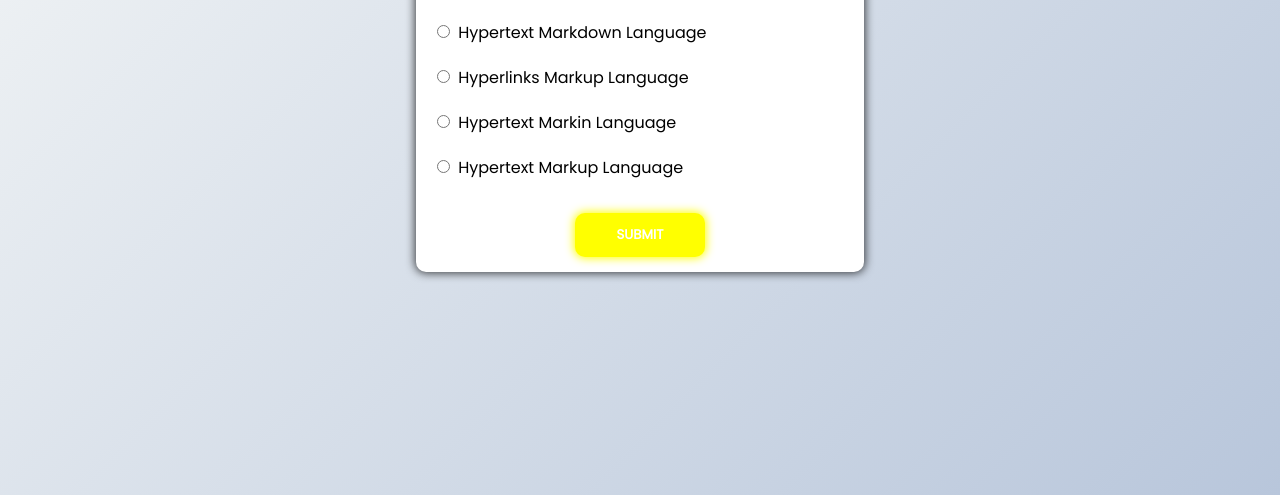
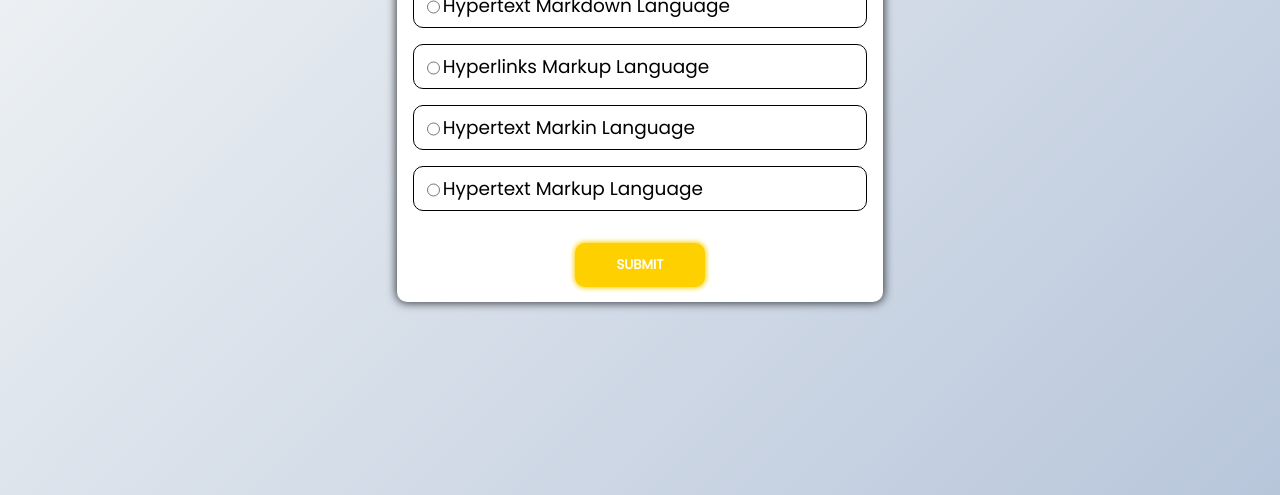
Before and after one commit to velcss/velquiz, a plain HTML site: page htmlquestions.html in a window 1280 px wide. Shown: the part 305-800 px from the top of the page. Drawn offline with Linux system fonts and the light colour scheme.

Commit message:
Add files via upload

```diff
--- /dev/null
+++ b/html.js
@@ -0,0 +1,174 @@
+const quizData = [
+    {
+        question: "1. What does HTML stands for?",
+        a: "Hypertext Markdown Language",
+        b: "Hyperlinks Markup Language",
+        c: "Hypertext Markin Language",
+        d: "Hypertext Markup Language",
+        correct: "d",
+    },
+    {
+        question: "2. Who is making the Web standards?",
+        a: "Google",
+        b: "Microsoft",
+        c: "Mozilla",
+        d: "The World Wide Consortium",
+        correct: "d",
+    },
+    {
+        question: "3. Choose the correct HTML element for the largest heading",
+        a: "<heading>",
+        b: "<h1>",
+        c: "<head>",
+        d: "<h6>",
+        correct: "b",
+    },
+    {
+        question: "4. What is the correct HTMl element for inserting a line break?",
+        a: "<break>",
+        b: "<br>",
+        c: "<lb>",
+        d: "<linebreak>",
+        correct: "b",
+    },
+    {
+        question: "5. Choose the correct HTML element to define important text",
+        a: "<b>",
+        b: "<strong>",
+        c: "<important",
+        d: "<i>",
+        correct: "b",
+    },
+
+    {
+        question: "6. Choose the correct HTML element to define emphasized text",
+        a: "<i>",
+        b: "<italic>",
+        c: "<em>",
+        d: "<emphasized>",
+        correct: "c",
+    },
+    {
+        question: "7. Which character is used to indicate an end tag?",
+        a: "*",
+        b: "/",
+        c: "<>",
+        d: "^",
+        correct: "b",
+    },
+    {
+        question: "8.Which of these elements are all <table> elements?",
+        a: "<thead><body><tr>",
+        b: "<table><head><tfoot>",
+        c: "<table><tr><tt>",
+        d: "<table><tr><td>",
+        correct: "d",
+    },
+    {
+        question: "9.How can you make a numbered list?",
+        a: "<ol>",
+        b: "<dl>",
+        c: "<ul>",
+        d: "<list>",
+        correct: "a",
+    },
+    {
+        question: "10. How can you make a bulleted list?",
+        a: "<ol>",
+        b: "<dl>",
+        c: "<ul>",
+        d: "<list>",
+        correct: "c",
+    },
+    {
+        question: "11. An <iframe> is used to display a web page within a web page.",
+        a: "True",
+        b: "False",
+        c: "There is no such thing as an <iframe>",
+        d: "None of the above",
+        correct: "a",
+    },
+    {
+        question: "12. HTML comments start with <!-- and end with -->",
+        a: "True",
+        b: "False",
+        c: "//*-*//",
+        d: "*/-/*",
+        correct: "a",
+    },
+    {
+        question: "13. Which HTML element defines the title of a document?",
+        a: "<meta>",
+        b: "<title>",
+        c: "<head>",
+        d: "none of the above",
+        correct: "b",
+    },
+    {
+        question: "14. Which HTML attribute specifies an alternate text for an image, if the image cannot be displayed?",
+        a: "longdesc",
+        b: "alt",
+        c: "src",
+        d: "title",
+        correct: "b",
+    },
+    {
+        question: "15. Which doctype is correct for HTML5?",
+        a: "<!DOCTYPE HTML V5>",
+        b: "<!DOCTYPE HTML5>",
+        c: "<!DOCTYPE html>",
+        d: "N one of the above",
+        correct: "c",
+    },
+];
+const quiz= document.getElementById('quiz')
+const answerEls = document.querySelectorAll('.answer')
+const questionEl = document.getElementById('question')
+const a_text = document.getElementById('a_text')
+const b_text = document.getElementById('b_text')
+const c_text = document.getElementById('c_text')
+const d_text = document.getElementById('d_text')
+const submitBtn = document.getElementById('submit')
+let currentQuiz = 0
+let score = 0
+loadQuiz()
+function loadQuiz() {
+    deselectAnswers()
+    const currentQuizData = quizData[currentQuiz]
+    questionEl.innerText = currentQuizData.question
+    a_text.innerText = currentQuizData.a
+    b_text.innerText = currentQuizData.b
+    c_text.innerText = currentQuizData.c
+    d_text.innerText = currentQuizData.d
+}
+function deselectAnswers() {
+    answerEls.forEach(answerEl => answerEl.checked = false)
+}
+function getSelected() {
+    let answer
+    answerEls.forEach(answerEl => {
+        if(answerEl.checked) {
+            answer = answerEl.id
+        }
+    })
+    return answer
+}
+submitBtn.addEventListener('click', () => {
+    const answer = getSelected()
+    if(answer) {
+       if(answer === quizData[currentQuiz].correct) {
+           score++
+       }
+       currentQuiz++
+       if(currentQuiz < quizData.length) {
+           loadQuiz()
+       } else {
+           quiz.innerHTML = `
+           <h2>You answered ${score}/${quizData.length} questions correctly</h2>
+           <div class="submit">
+           <a href="index.html"><button>RESTART</button>
+           </div>
+           `
+       }
+    }
+})
--- a/htmlquestions.html
+++ b/htmlquestions.html
@@ -12,20 +12,28 @@
           <h2 id="question">Question Text</h2>
           <ul>
             <li>
-              <input type="radio" name="answer" id="a" class="answer">
+              <div class="ans-con">
+                <input type="radio" name="answer" id="a" class="answer">
               <label for="a" id="a_text">Answer</label>
+              </div>
             </li>
             <li>
-              <input type="radio" name="answer" id="b" class="answer">
+              <div class="ans-con">
+                <input type="radio" name="answer" id="b" class="answer">
               <label for="b" id="b_text">Answer</label>
+              </div>
             </li>
             <li>
-              <input type="radio" name="answer" id="c" class="answer">
+              <div class="ans-con">
+                <input type="radio" name="answer" id="c" class="answer">
               <label for="c" id="c_text">Answer</label>
+              </div>
             </li>
             <li>
-              <input type="radio" name="answer" id="d" class="answer">
+              <div class="ans-con">
+                <input type="radio" name="answer" id="d" class="answer">
               <label for="d" id="d_text">Answer</label>
+              </div>
             </li>
           </ul>
         </div>
@@ -33,6 +41,6 @@
             <button id="submit">SUBMIT</button>
         </div>
       </div>
-      <script src="script.js"></script>
+      <script src="html.js"></script>
 </body>
 </html>
--- a/questions.css
+++ b/questions.css
@@ -41,7 +41,6 @@
     cursor: pointer;
   }
   button{
-    background-color: yellow;
     border: none;
     padding: 12px;
     width: 130px;
@@ -49,7 +48,8 @@
     justify-content: center;
     border-radius: 10px;
     color: white;
-    box-shadow: 0px 0px 10px 1px yellow;
+    box-shadow: 0 0 5px 1px rgb(255, 208, 0);
+    background-color: rgb(255, 208, 0);
     margin-bottom: 15px;
     transition: .20s ease-in;
     font-family: 'poppins';
@@ -68,6 +68,7 @@
 
   button:hover{
     background-color: #fbff2c;
+    cursor: pointer;
   }
   button:focus{
     outline: none;
@@ -84,38 +85,166 @@
     width: 130px;
   }
 
+  label {
+    width: 100%;
+  }
+  .ans-con {
+    padding: 8px;
+    border-radius: 10px;
+    display: flex;
+    cursor: pointer;
+    border: 1px solid black;
+    transition: .20s ease-in;
+    box-shadow: 0 0 3px 1px #3a3a3a inset;
+  }
+
+  .ans-con:hover {
+    background-color: rgb(0, 0, 0);
+    color: white;
+  }
+
+  .ans-con:focus-within {
+    padding: 8px;
+    border-radius: 4px;
+    color: white;
+    background-color: rgb(255, 208, 0);
+    cursor: pointer;
+    box-shadow: none;
+    border-radius: 10px;
+    transform: scale(0.97);
+    border: 1px solid black;
+  }
+
+/* mobile resposive section */
 
  @media (width > 319px) {
     .form {
         width: 85%;
-        font-size: 10px;
+        font-size: 9px;
     }
 
     label {
-      font-size: 13px;
+      font-size: 12.5px;
     }
+
+    .ans-con {
+      padding: 9px;
+      border-radius: 10px;
+      cursor: pointer;
+      background-color: transparent;
+      box-shadow: none;
+      border: 1px solid black;
+      transform: scale(0.99)
+      transition: .20s ease-in;
+    }
+
+    .ans-con:focus-within {
+      padding: 8px;
+      border-radius: 4px;
+      color: rgb(255, 255, 255);
+      cursor: pointer;
+      background-color: rgb(255, 208, 0);
+      box-shadow: none;
+      border-radius: 10px;
+      border: 1px solid black;
+    }
+
+    .ans-con:hover {
+      background-color: rgb(255, 208, 0);
+    }
+
 }
 @media (width > 500px) {
     .form {
         width: 60%;
-        font-size: 14px;
+        font-size: 15px;
     }
 
     label {
-      font-size: 16px;
+      font-size:17.5px;
+    }
+
+    .ans-con {
+      padding: 8px;
+      border-radius: 10px;
+      cursor: pointer;
+      box-shadow: none;
+      border: 1px solid black;
+      transition: .20s ease-in;
+    }
+
+    .ans-con:focus {
+      padding: 8px;
+      border-radius: 4px;
+      color: rgb(255, 255, 255);
+      cursor: pointer;
+      box-shadow: none;
+      border-radius: 10px;
+      border: 1px solid black;
+    }
+
+    .ans-con:hover {
+      background-color: none;
     }
 }
 
 @media (width > 840px) {
     .form {
-        width: 45%;
-        font-size: 10px;
+        width: 50%;
+        font-size: 15px;
+    }
+
+    .ans-con {
+      padding: 8px;
+      border-radius: 10px;
+      cursor: pointer;
+      box-shadow: none;
+      border: 1px solid black;
+      background-color: none;
+      transition: .20s ease-in;
+    }
+
+    .ans-con:focus {
+      padding: 8px;
+      border-radius: 4px;
+      color: rgb(255, 255, 255);
+      cursor: pointer;
+      background-color: none;
+      box-shadow: none;
+      border-radius: 10px;
+      border: 1px solid black;
+    }
+
+    .ans-con:hover {
+      background-color: none;
     }
 }
 
 @media (width > 1000px) {
     .form {
-        width: 35%;
-        font-size: 15px;
+        width: 38%;
+        font-size: 14px;
     }
+
+    label {
+      font-size: 18.5px;
+    }
+
+
+  .ans-con:hover {
+    background-color: rgb(0, 0, 0);
+    color: white;
+  }
+
+  .ans-con:focus-within {
+    padding: 8px;
+    border-radius: 4px;
+    color: white;
+    background-color: rgb(255, 208, 0);
+    cursor: pointer;
+    box-shadow: none;
+    border-radius: 10px;
+    transform: scale(0.99);
+    border: 1px solid black;
+  }
 }
--- a/starting.css
+++ b/starting.css
@@ -43,14 +43,14 @@ body {
     background-color: rgb(0, 255, 42);
     color: white;
     font-family: 'poppins';
-    box-shadow: 0px 0px 10px 1px rgb(0, 255, 42);
+    box-shadow: 0px 0px 5px 1px rgb(0, 255, 42);
 }
 
 #option2 {
     background-color: rgb(255, 38, 0);
     color: white;
     font-family: 'poppins';
-    box-shadow: 0px 0px 10px 1px rgb(255, 38, 0);
+    box-shadow: 0px 0px 5px 1px rgb(255, 38, 0);
 }
 
 #option1:hover {
--- a/style.css
+++ b/style.css
@@ -14,7 +14,7 @@ body {
 
 .form {
     background-color: white;
-    box-shadow: 0px 0px 10px 1px rgba(0,0,0,0.75);
+    box-shadow: 0px 0px 7px 1px rgba(0,0,0,0.75);
     position: absolute;
     border-radius: 20px;
     font-family: 'poppins';
@@ -67,21 +67,21 @@ body {
 #html {
     border: 2px solid orangered;
     background-color: orangered;
-    box-shadow: 0px 0px 10px 1px orangered;
+    box-shadow: 0px 0px 7px 1px orangered;
     color: white;
 }
 
 #css {
     border: 2px solid rgb(0, 128, 248);
     background-color: rgb(0, 128, 248);
-    box-shadow: 0px 0px 10px 1px rgb(0, 128, 248);
+    box-shadow: 0px 0px 7px 1px rgb(0, 128, 248);
     color: white;
 }
 
 #javascript {
     border: 2px solid rgb(255, 238, 0);
     background-color: rgb(255, 238, 0);
-    box-shadow: 0px 0px 10px 1px rgb(255, 238, 0);
+    box-shadow: 0px 0px 7px 1px rgb(255, 238, 0);
     color: white;
 }
 
```
Also changed, not shown: quizjs.html (+1 -1 lines).
